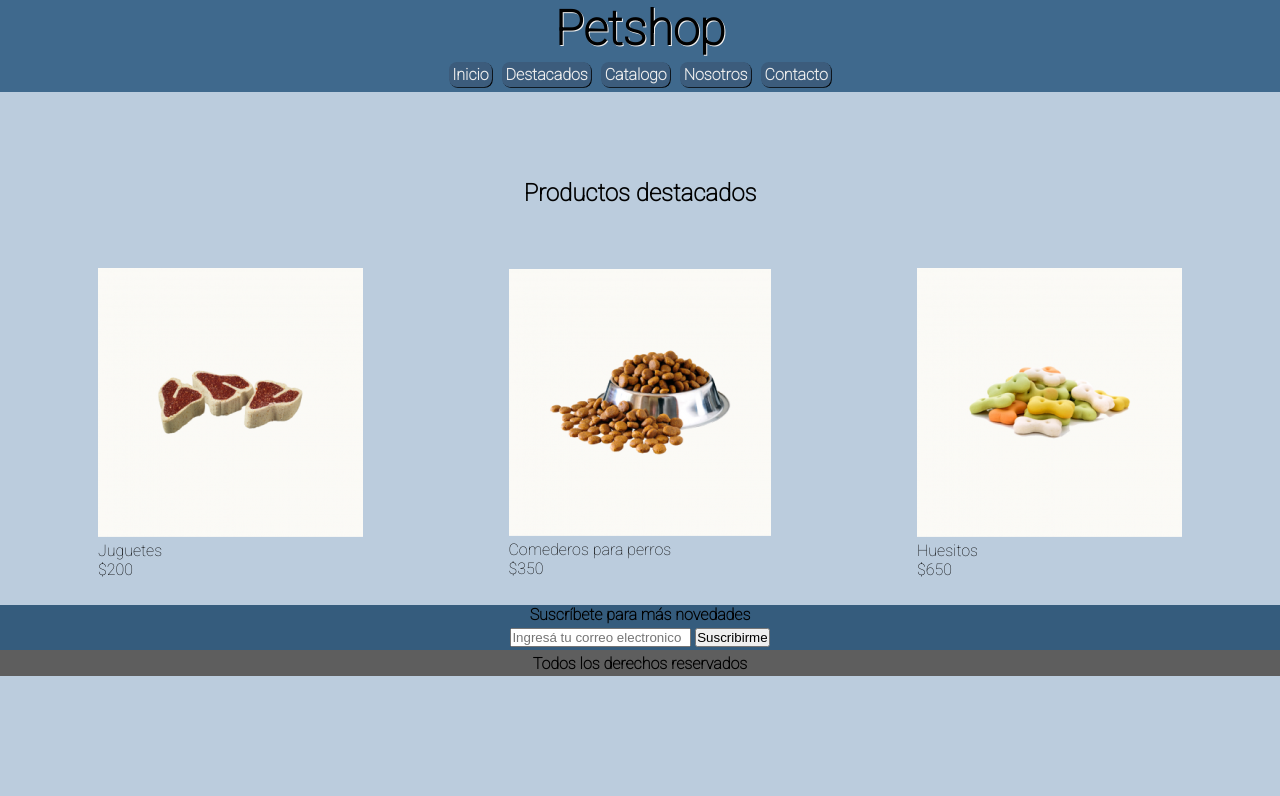
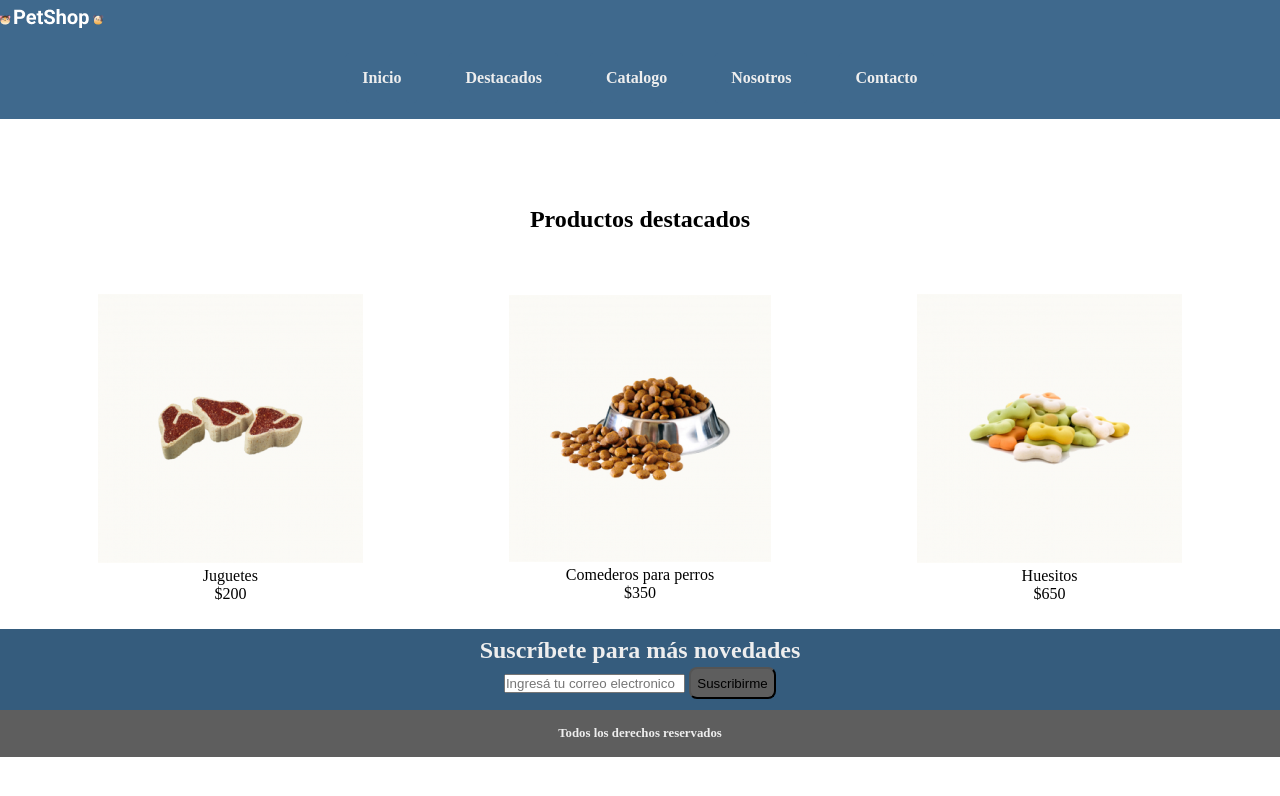
Before and after one commit to nadiavillagra/petshop-villagra, a plain HTML site: page pages/destacados.html in a window 1280 px wide. Drawn offline with Linux system fonts and the light colour scheme.

Commit message:
segunda entrega de grid

```diff
--- a/css/main.css
+++ b/css/main.css
@@ -7,7 +7,7 @@
 
 /* estilos generales */
 
-body{
+.container{
     background-color: #bcd;
     font-family: 'Roboto' , sans-serif;
 }
@@ -16,32 +16,26 @@ body{
 header{
     background-color: #3f698d;
 }
+.petshop{
 
-header h1{
-    text-align: center;
-    font-size: 3rem;
-    font-weight: bold;
-    text-shadow: 1px 1px #eee;
 }
 
 /* estilos del menu */
-
 nav ul{
     font-size: 1rem;
     list-style: none;
     display: flex;
     justify-content: center;
-    column-gap: 1px;
 }
 nav ul li{
-    margin: 0.3rem;
-    padding: 0.2rem;
-    background-color: #3c5c7c;
-    border-radius: 0.5rem;
+    margin: 1rem;
+    padding: 1rem;
+    background-color: #3f698d;
+    border-radius: 0.2rem;
     font-weight: bold;
-    box-shadow: 0.05rem 0.05rem black;
 }
-
+nav ul li{
+}
 nav ul li a{
     color: #eee;
     text-decoration: none;
@@ -82,8 +76,6 @@ nav ul li a{
     width: 100%;
 }
 
-
-
 /* estilos main destacados */
 .sectionDestacados{
     display: grid;
@@ -99,6 +91,7 @@ nav ul li a{
     justify-content: center;
     justify-items: center;
     align-items: center;
+    text-align: center;
 }
 
 .destacadosH2{
@@ -118,32 +111,71 @@ nav ul li a{
 }
 
 /* estilos footer */
-
 footer{
     background-color: #355C7D;
     text-align: center;
 }
-
 .suscripcion{
     padding: 0.5rem;
 }
-
+.suscripcionP{
+    color: #eee;
+    font-weight: bold;
+    font-size: 1.5rem;
+}
 .label{
     padding: 0.2rem;
 }
-
-footer p{
+.derechos{
     background-color: #5E5E5E;
-    padding: 0.2rem;
+    color: #eee;
+    font-size: 0.8rem;
+    padding: 1rem;
     font-weight: bold;
+}
+.botonSuscrib{
+    background-color: #5E5E5E;
+    padding: 0.4rem;
+    border-radius: 0.5rem;
 }
 .botonSuscrib:hover{
     transform: scale(1.05);
 }
 
 /* media queries */
+@media screen and (min-width:600px){
+    .sectionMain{
+        display: grid;
+        grid-template-columns: 4fr 5fr;
+        grid-template-rows: 2fr 1fr;
+        grid-template-areas: "mainH2 mainP"
+                            "mainH2 mainButton"
+                            "mainImg mainImg";
+    }
+    .suscripcion{
+            padding: 0.5rem;
+    }
+    .label{
+            padding: 0.2rem;
+    }
 
-@media screen and (min-width:600px){
+    .sectionDestacados{
+        display: grid;
+        grid-template-columns: 1fr 1fr 1fr;
+        grid-template-rows: 1fr;
+        grid-template-areas:"destacadosH2 destacadosH2 destacadosH2"
+                            "destacados1 destacados2 destacados3";
+        justify-content: center;
+        justify-items: center;
+        align-items: center;
+    }
+    .destacados1 .destacados2 .destacados3{
+        margin: 1rem;
+        padding: 1rem;
+    }
+}
+
+@media screen and (min-width:1024px){
     .sectionMain{
         display: grid;
         grid-template-columns: 4fr 5fr;
--- a/pages/destacados.html
+++ b/pages/destacados.html
@@ -13,7 +13,7 @@
 </head>
 <body>
     <header>
-        <h1>Petshop</h1>
+        <h1> <img class="petshop" src="../img/Logo.png" alt="PetShop"> </h1>
         <nav class="menu">
             <ul>
                 <li><a href="../index.html">Inicio</a></li>
@@ -45,15 +45,15 @@
         </section>
     </main>
     <footer>
-        <section class="sectSuscripcion">
-            <h4>Suscríbete para más novedades</h4>
-                <div class="label">
-                    <label for="nombre"></label>
-                    <input type="text" name="nombre" placeholder="Ingresá tu correo electronico">
-                    <input type="submit" value="Suscribirme">
-                </div>
+        <section class="suscripcion">
+        <p class="suscripcionP">Suscríbete para más novedades</p>
+            <div class="label">
+                <label for="nombre"></label>
+                <input type="text" name="nombre" placeholder="Ingresá tu correo electronico">
+                <input class="botonSuscrib" type="submit" value="Suscribirme">
+            </div>
         </section>
-        <p> Todos los derechos reservados </p>
+        <p class="derechos"> Todos los derechos reservados </p>
     </footer>
 </body>
 </html>
```
Also changed, not shown: index.html (+9 -5 lines), pages/catalogo.html (+9 -9 lines), pages/contacto.html (+9 -9 lines), pages/nosotros.html (+9 -9 lines), img/Logo.png (added).
